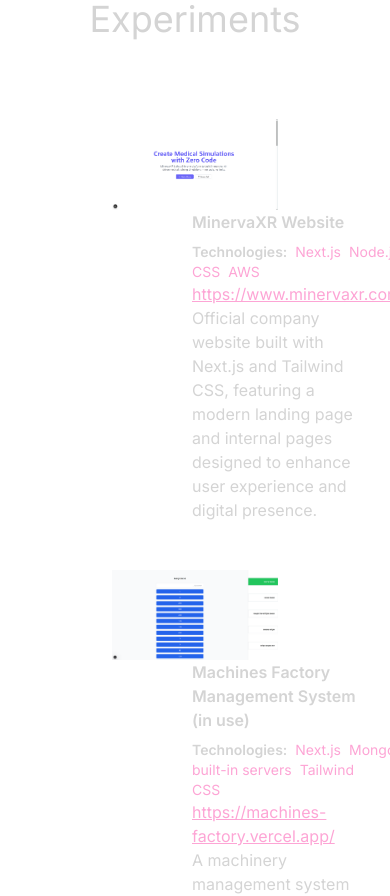
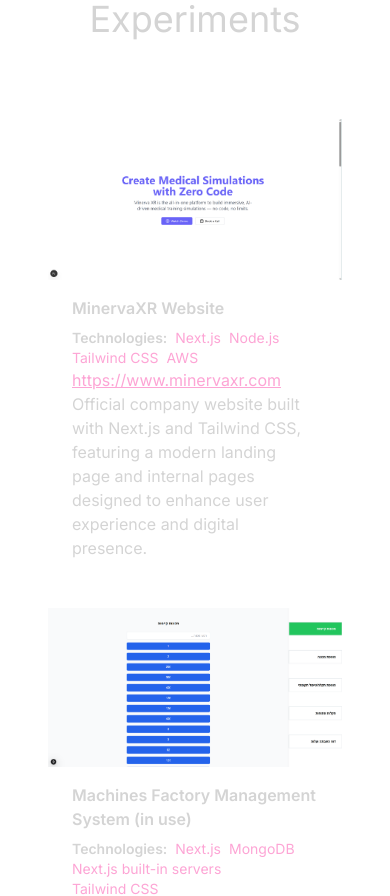
Before and after one commit to davidnachmias/trek, a React (Vite) app: page / in a window 390 px wide. Shown: the part 3581-4477 px from the top of the page. Built offline with nearby package versions, Linux system fonts and the light colour scheme.

Commit message:
fixed mobile

```diff
--- a/src/components/Projects.jsx
+++ b/src/components/Projects.jsx
@@ -21,14 +21,14 @@
           viewport={{ once: false }}
           transition={{ duration: 1 }}
           key={index}
-          className="mb-8 flex flex-wrap lg:justify-center mx-20 "
+          className="mb-8 flex flex-wrap lg:justify-center mx-4 lg:mx-20"
         >
-          <div className="w-full lg:w-1/4  ">
+          <div className="w-full lg:w-1/4">
             {project.image ? (
               <a href={project.url} target="_blank" rel="noopener noreferrer">
                 <img
                   src={project.image}
-                  className="w-full cursor-pointer "
+                  className="w-full cursor-pointer mb-4"
                   alt={project.title}
                 />
               </a>
@@ -38,10 +38,10 @@
               </div>
             )}
           </div>
-          <div className="w-full max-w-xl lg:w-3/4 mx-20">
+          <div className="w-full max-w-xl lg:w-3/4 px-6 sm:px-8 lg:px-0 lg:ml-8">
             <h6 className="mb-2 font-semibold">{project.title}</h6>
             {project.technologies && (
-              <p className="text-sm">
+              <p className="text-sm flex flex-wrap">
                 <span className="mr-2 font-semibold">Technologies:</span>
                 {project.technologies.map((tech, techIndex) => (
                   <span key={techIndex} className="mr-2 text-pink-300">
@@ -55,7 +55,7 @@
                 {project.url}
               </a>
             )}
-            <p className="mb-4 ">{project.description}</p>
+            <p className="mb-4">{project.description}</p>
           </div>
         </motion.div>
       ))}
```
